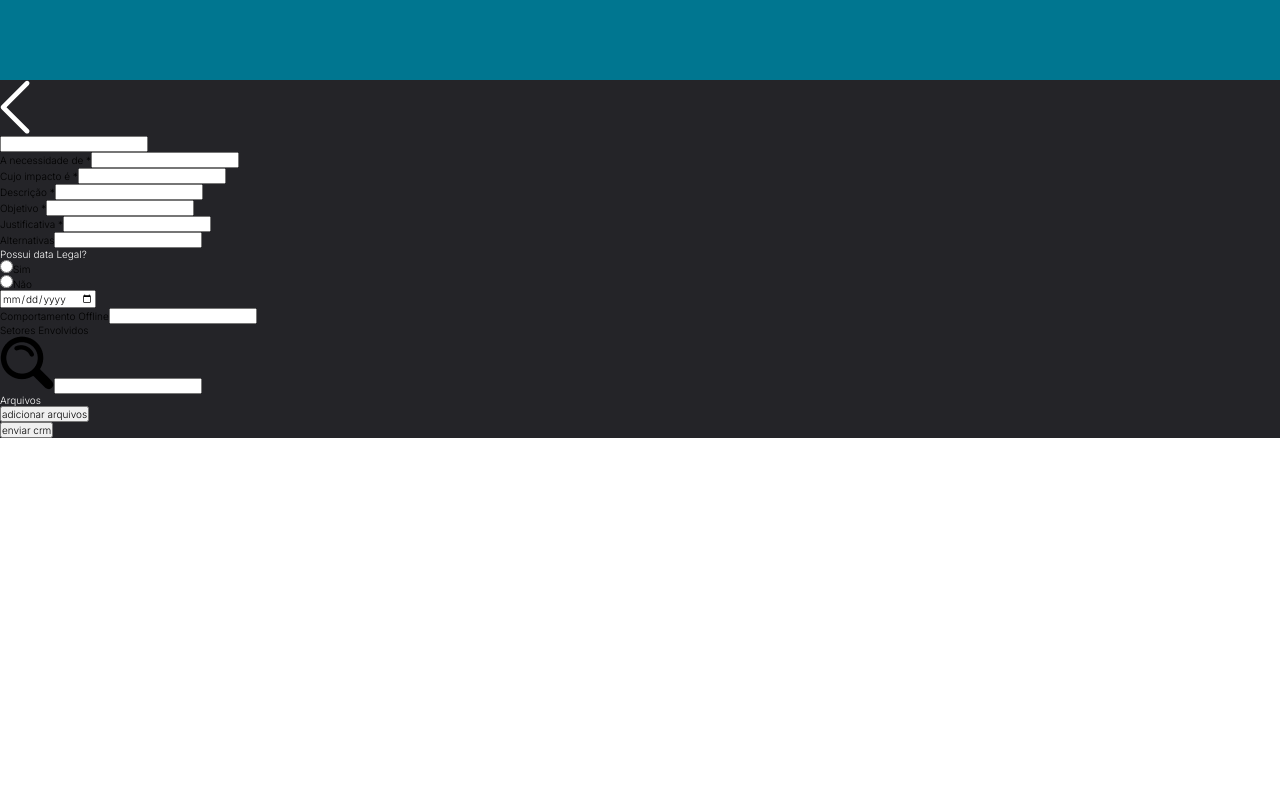
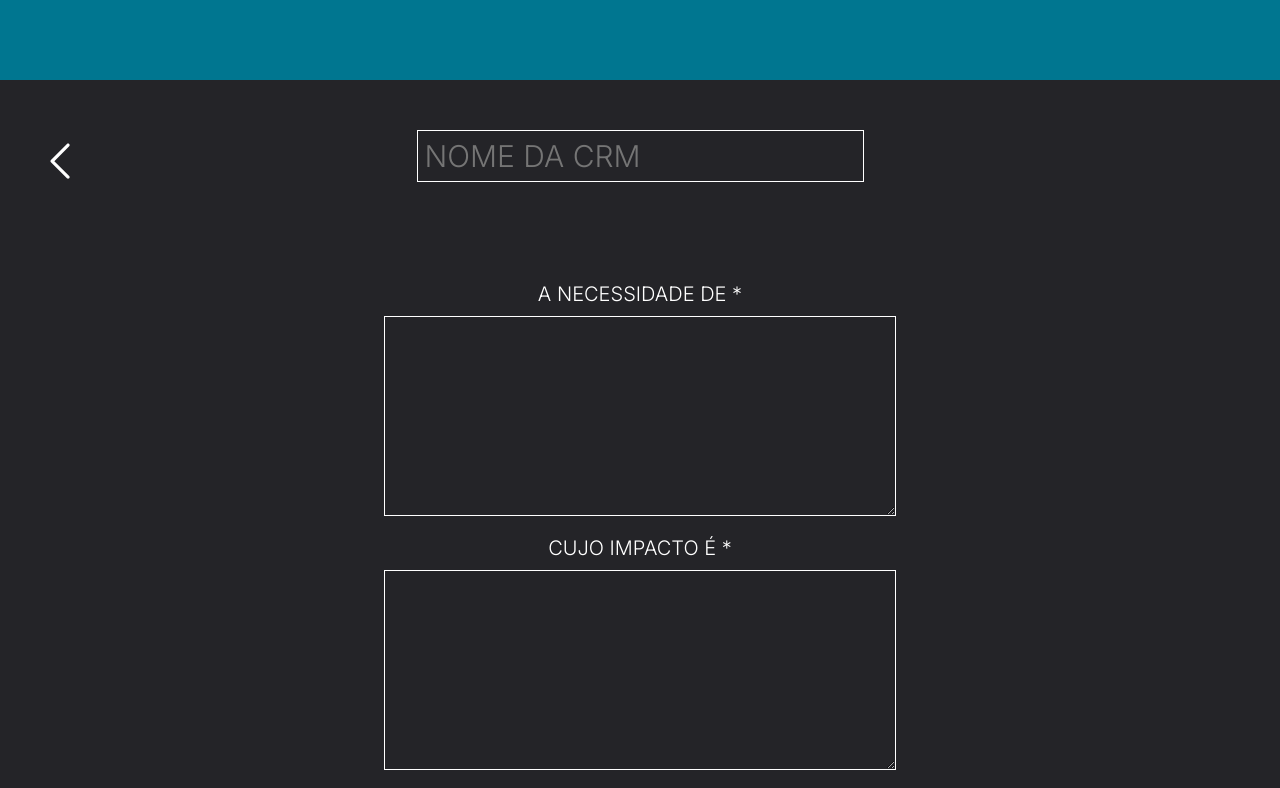
Before and after one commit to thmelodev/crm-qqTech, a React (Create React App) app: page / in a window 1280 px wide. Shown: the top 788 px of the page. Built offline with nearby package versions, Linux system fonts and the light colour scheme.

Commit message:
update Crm Screen

```diff
--- a/src/components/CrmInput.js
+++ b/src/components/CrmInput.js
@@ -1,17 +1,41 @@
+import "../css/CrmInput.css";
+
 function CrmInput({ title, label, name, type }) {
   return (
     <div>
       {title === undefined ? (
         label === undefined ? (
-          <input type={type} name={name} />
+          type !== "date" ? (
+            <input
+              className="title_crm"
+              type={type}
+              name={name}
+              placeholder="NOME DA CRM"
+            />
+          ) : (
+            <input
+              className="input_crm date_crm"
+              type={type}
+              name={name}
+              id={name}
+            />
+          )
         ) : (
-          <div>
-            <label htmlFor={name}>{label}</label>
-            <input type={type} name={name} id={name} />
+          <div className="div_crmInfo">
+            <label className="label_crm" htmlFor={name}>
+              {label}
+            </label>
+
+            <textarea
+              className="input_crm textarea_crm"
+              type={type}
+              name={name}
+              id={name}
+            />
           </div>
         )
       ) : (
-        <h1>{title}</h1>
+        <h1 className="title_crm">{title}</h1>
       )}
     </div>
   );
--- a/src/css/App.css
+++ b/src/css/App.css
@@ -9,6 +9,22 @@
     font-size: 10px;
 }
 
+.creating{
+    background-color: #007690;
+}
+
+.rejected{
+    background-color: #FFB1B1;
+}
+
+.pending{
+    background-color: #FFF0A3;
+}
+
+.approved{
+    background-color: #A8FFBB;
+}
+
 
 
 @media screen and (max-width: 500px){
--- a/src/css/Crm.css
+++ b/src/css/Crm.css
@@ -1,7 +1,10 @@
 .background_crm{
     display: flex;
     flex-direction: column;
+    justify-content: center;
 
+
+    color: white;
     background-color: #242428;
 }
 
@@ -10,18 +13,24 @@
     height: 8rem;
 }
 
-.creating{
-    background-color: #007690;
+.form_crm{
+    display: flex;
+    flex-direction: column;
+    position: relative;
+
+    padding: 5rem;
+    align-items: center;
 }
 
-.rejected{
-    background-color: #FFB1B1;
+.header_crm{
+    display: flex;
 }
 
-.pending{
-    background-color: #FFF0A3;
+.header_crm img{
+    margin-right: auto;
+    position: absolute;
+    width: 2rem;
+
+    left: 5rem;
+    top: 6.25rem;
 }
-
-.approved{
-    background-color: #A8FFBB;
-}
--- /dev/null
+++ b/src/css/CrmInput.css
@@ -0,0 +1,46 @@
+.title_crm{
+    padding: 0.7rem;
+    margin-bottom: 10rem;
+    font-size: 3rem;
+    background-color: #242428;
+	border: groove white 0.0625rem;
+    color: white;
+}
+
+.label_crm{
+    font-size: 2rem;
+    text-transform: uppercase;
+    margin-bottom: 1rem;
+}
+
+.input_crm{
+    padding: 0.7rem;
+    margin-bottom: 2rem;
+    font-size: 2rem;
+    background-color: #242428;
+	border: groove white 0.0625rem;
+    color: white;
+
+    width: 40rem;
+}
+
+.date_crm{
+    min-width: min-content;
+    width: min-content;
+}
+
+.textarea_crm{
+    height: 20rem;
+
+    min-height: 10rem;
+    min-width: 40vw;
+    max-width: 90vw;
+}
+
+.div_crmInfo{
+    display: flex;
+    flex-direction: column;
+
+    justify-content: center;
+    align-items: center;
+}
--- a/src/css/CrmStatus.css
+++ b/src/css/CrmStatus.css
@@ -15,19 +15,6 @@
 
 .crm_filter img{
     filter: drop-shadow(0px 0px 1px #000000);
-}
-
-
-.rejected{
-    background-color: #FFB1B1;
-}
-
-.pending{
-    background-color: #FFF0A3;
-}
-
-.approved{
-    background-color: #A8FFBB;
 }
 
 .white{
--- a/src/screens/Crm.js
+++ b/src/screens/Crm.js
@@ -16,10 +16,9 @@ function CreateCrm() {
 
   return (
     <main className="background_crm">
-      <form>
-        <div className={`statusCrm ${statusSelected}`}></div>
-
-        <div>
+      <div className={`statusCrm ${statusSelected}`}></div>
+      <form className="form_crm">
+        <div className="header_crm">
           <img src={Vector} alt="Icone de voltar" />
           <CrmInput type="text" />
         </div>
@@ -29,7 +28,7 @@ function CreateCrm() {
         <CrmInput type="text" label="Objetivo *" name="objetivo" />
         <CrmInput type="text" label="Justificativa *" name="justificativa" />
         <CrmInput type="text" label="Alternativas" name="alternativa" />
-        <span>Possui data Legal?</span>
+        <span className='label_crm'>Possui data Legal?</span>
         <div className="radioDataLegal">
           <div>
             <input type="radio" name="dataLegal" value="yes" id="yes" />
```
